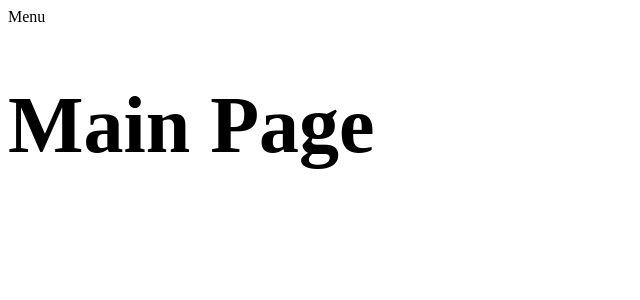
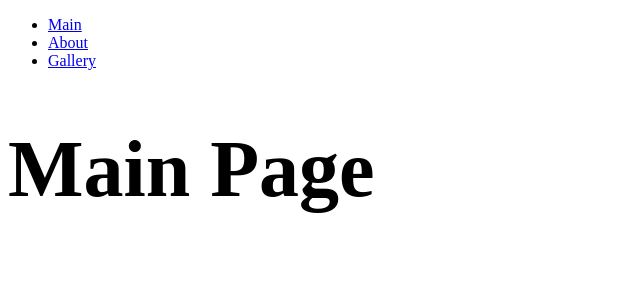
Before and after one commit to aajy/next-basic, a Next.js app: page / in a window 1280 px wide. Shown: the top 300 px of the page, without its empty margins (0-640 px from the left). Built offline with nearby package versions, Linux system fonts and the light colour scheme.

Commit message:
메뉴 설정

```diff
--- /dev/null
+++ b/app/components/header/header.jsx
@@ -0,0 +1,20 @@
+import styles from './header.module.scss';
+import Link from 'next/link';
+
+export default function Header() {
+  return (
+    <header className={styles.header}>
+      <ul>
+        <li>
+          <Link href="/">Main</Link>
+        </li>
+        <li>
+          <Link href="/about">About</Link>
+        </li>
+        <li>
+          <Link href="/gallery">Gallery</Link>
+        </li>
+      </ul>
+    </header>
+  );
+}
--- /dev/null
+++ b/app/components/header/header.module.scss
@@ -0,0 +1,2 @@
+.header {
+}
--- a/app/layout.jsx
+++ b/app/layout.jsx
@@ -1,3 +1,5 @@
+import Header from './components/header/header';
+
 export const metadata = {
   title: 'Next.js',
   description: 'Generated by Next.js',
@@ -7,9 +9,21 @@ export default function RootLayout({ children }) {
   return (
     <html lang="en">
       <body>
-        <header>Menu</header>
+        <Header />
         {children}
       </body>
     </html>
   );
 }
+
+/*
+  Next에서의 기능별 컴포넌트 구분
+  Page Component
+  --페이지로 출력될 틀 컴포넌트
+  --about/page.jsx, gallery/page.jsx
+  --따로 설정을 하지 않으면 기본적으로 Server에서 동작되서 prepage로 사전 렌더링
+
+  Partial Component
+  --페이지 안쪽에서 호출되면서 부분적인 UI나 기능을 담당하는 컴포넌트
+  --componets>header.jsx, componets/popup.jsx 같은 것들
+*/
```
